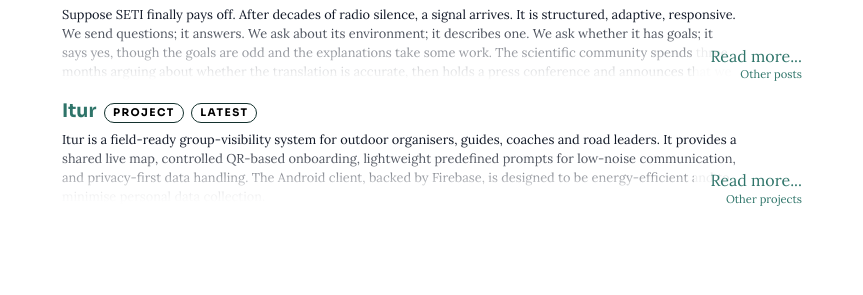
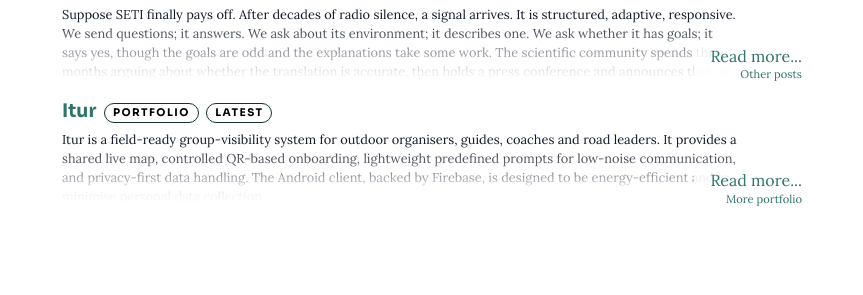
Before and after one commit to mnohe/mnohe.github.io, a Jekyll site: the page built from index.markdown, in a window 1280 px wide. Shown: the part 163-458 px from the top of the page, without its empty margins (208-1071 px from the left). Built offline with Jekyll 4.4.1, drawn with Linux system fonts in a browser that asks for light colours.

Commit message:
feat: Move `projects` slug to more general `portfolio`.

```diff
--- a/_config.yml
+++ b/_config.yml
@@ -20,9 +20,9 @@ hootl:
 header_pages:
   - index.md
   - posts.md
-  - projects.md
+  - portfolio.md
 
 collections:
-  projects:
+  portfolio:
     output: true
-    permalink: /projects/:title/
+    permalink: /portfolio/:title/
--- a/_layouts/home.html
+++ b/_layouts/home.html
@@ -33,12 +33,12 @@ layout: default
   </section>
 
   <section class="latest-project">
-    {% assign latest_project = site.projects.last %}
+    {% assign latest_project = site.portfolio.last %}
     {% if latest_project %}
     <article class="project project-featured">
       <h3>
         <a href="{{ latest_project.url | relative_url }}">{{ latest_project.title }}</a>
-        <span class="entry-label">Project</span>
+        <span class="entry-label">Portfolio</span>
         <span class="entry-label">Latest</span>
       </h3>
 
@@ -49,8 +49,8 @@ layout: default
         </div>
         <div class="teaser-actions">
           <a class="read-more" href="{{ latest_project.url | relative_url }}">Read more...</a>
-          {% if site.projects.size > 1 %}
-          <a class="see-all" href="{{ '/projects/' | relative_url }}">Other projects</a>
+          {% if site.portfolio.size > 1 %}
+          <a class="see-all" href="{{ '/portfolio/' | relative_url }}">More portfolio</a>
           {% endif %}
         </div>
       </div>
--- a/assets/main.scss
+++ b/assets/main.scss
@@ -169,7 +169,7 @@ code {
     list-style: none;
 }
 
-.projects .projects-list h3 {
+.portfolio .portfolio-list h3 {
     padding: 0;
     margin: 0;
     font-weight: normal;
--- /dev/null
+++ b/portfolio.markdown
@@ -0,0 +1,5 @@
+---
+layout: portfolio
+title: Portfolio
+permalink: /portfolio/
+---
--- a/projects.markdown
+++ /dev/null
@@ -1,5 +0,0 @@
----
-layout: projects
-title: Projects
-permalink: /projects/
----
```
Also changed, not shown: _layouts/portfolio.html (renamed from _layouts/projects.html, +5 -5 lines), _portfolio/itur.md (renamed from _projects/itur.md, +1 -1 lines), _portfolio/openroadbook.md (renamed from _projects/openroadbook.md, +1 -1 lines).
